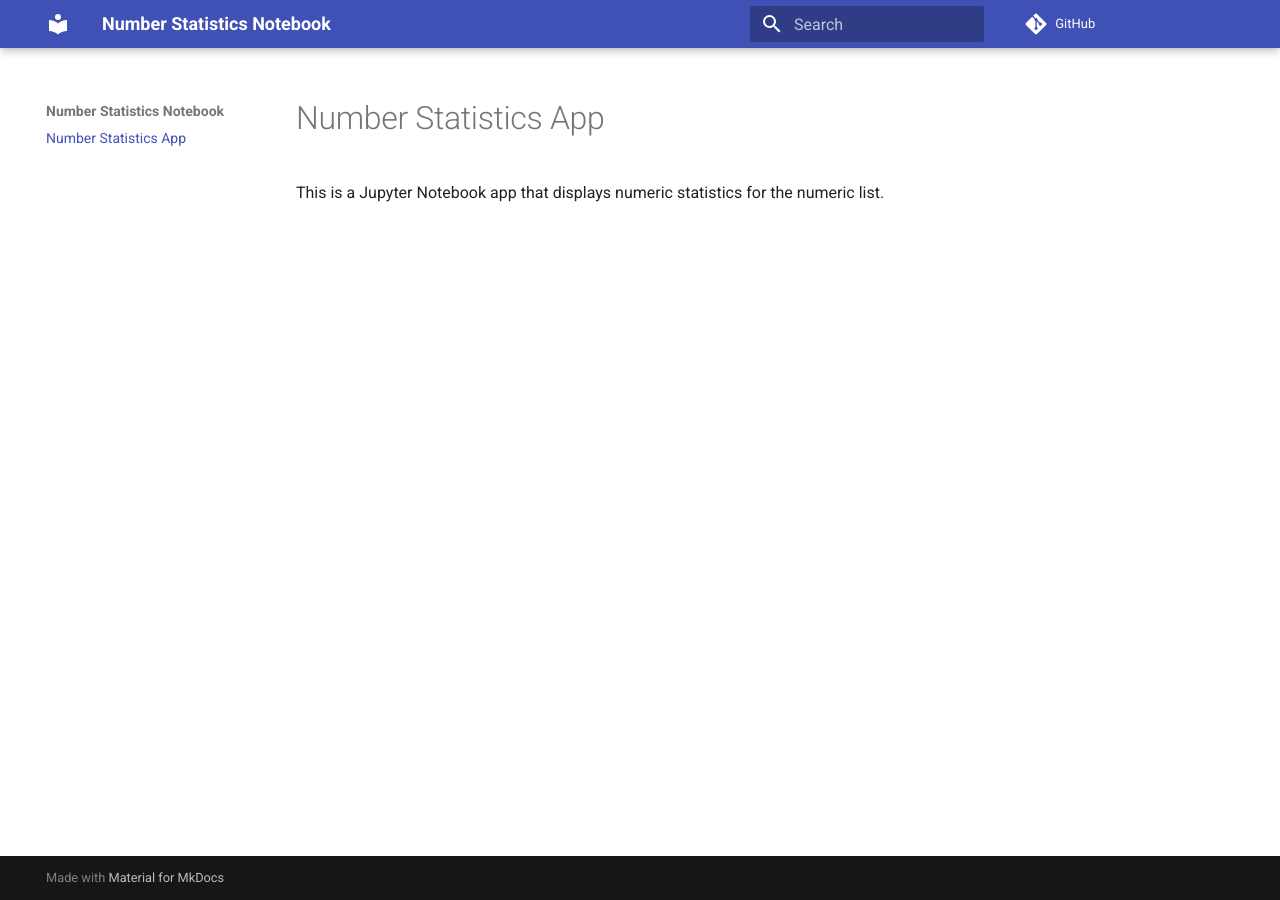
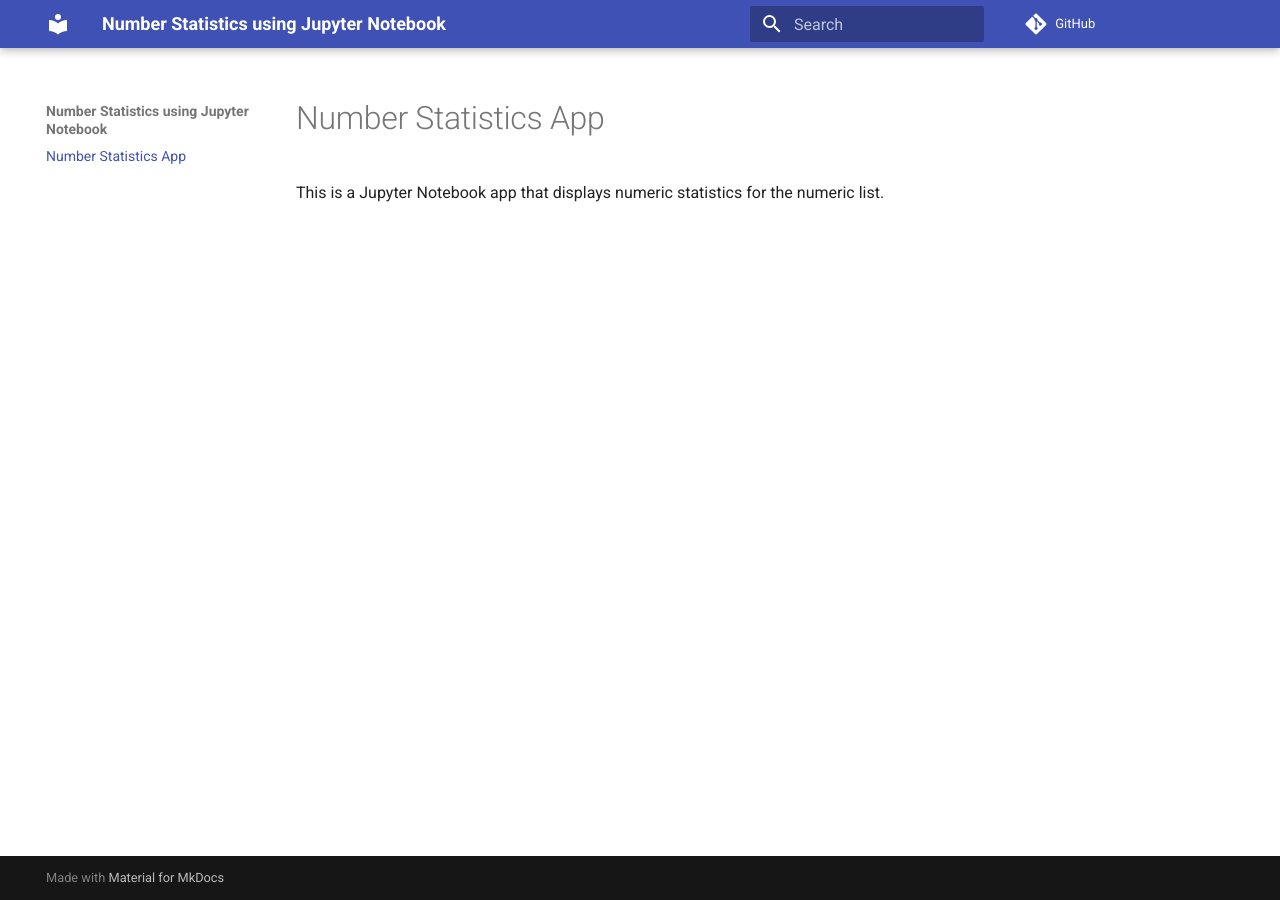
Before and after one commit to lulunac27a/number-statistics-jupyter-notebook, an MkDocs documentation site: the page built from docs/index.md, in a window 1280 px wide. Built offline with MkDocs 1.6.1 and Material for MkDocs 9.7.7, drawn with Linux system fonts in a browser that asks for light colours; comment, search, counter and statistics services are not loaded.

Commit message:
Fix title in docs

```diff
--- a/mkdocs.yml
+++ b/mkdocs.yml
@@ -1,3 +1,3 @@
-site_name: Number Statistics Notebook
+site_name: Number Statistics using Jupyter Notebook
 theme: material
 repo_url: https://github.com/lulunac27a/number-statistics-jupyter-notebook
```
